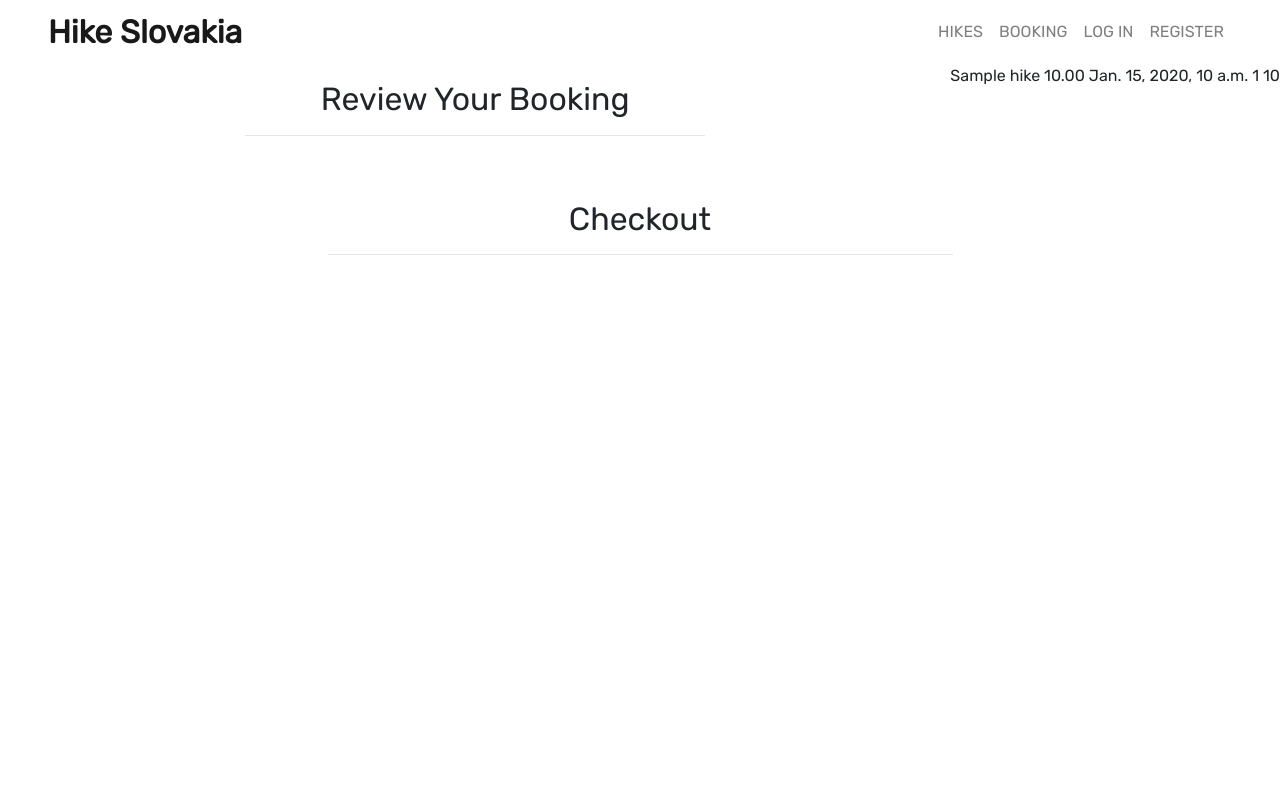
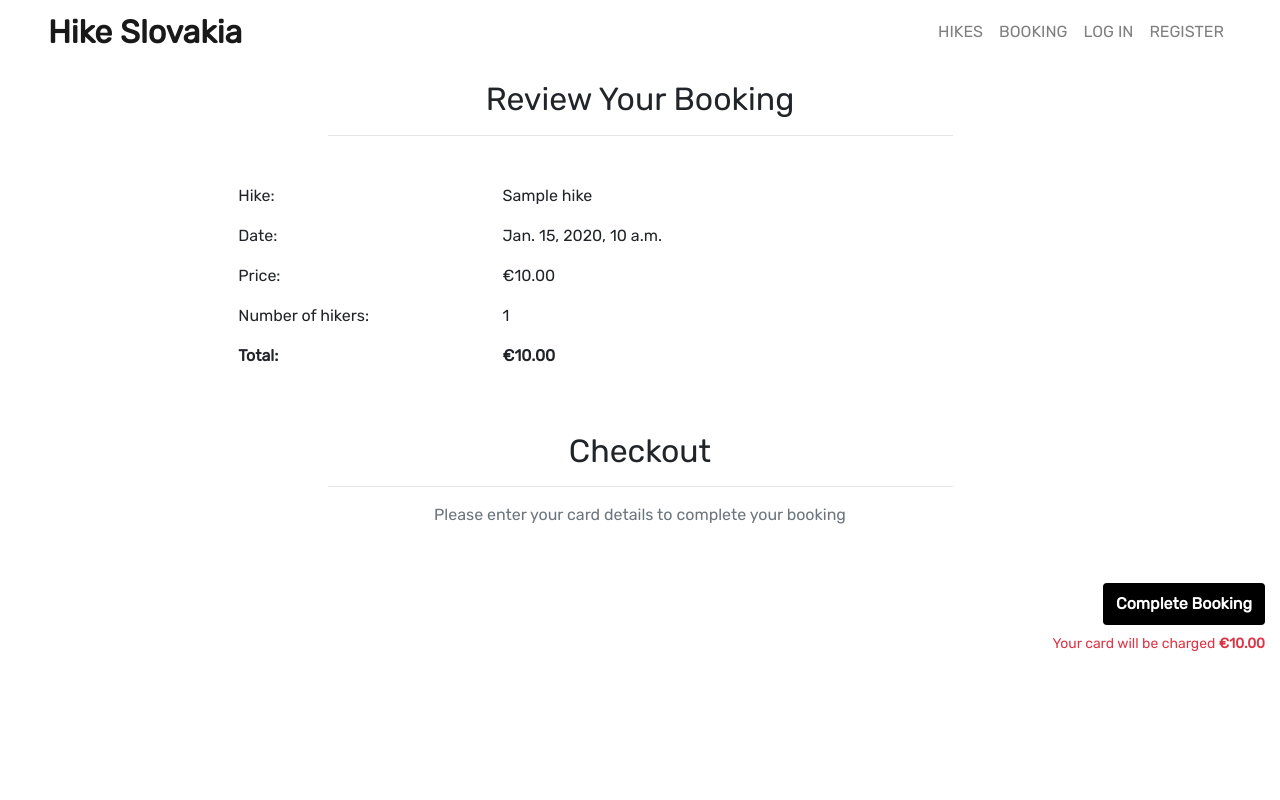
Before and after one commit to monika-hrda/hike-slovakia, a Django app: template checkout/templates/checkout/checkout.html in a window 1280 px wide. Run offline with Django 3.2, Linux system fonts and the light colour scheme; tables that the repository leaves empty hold one stand-in row (values such as "Sample post"); the template is opened without the code that fills it: values that come from a table or form of the project are taken from there, most other values are stand-ins (such as "Sample title", 1, 10 or a date in 2020).

Commit message:
Add checkout template, set up crispy forms

```diff
--- a/checkout/templates/checkout/checkout.html
+++ b/checkout/templates/checkout/checkout.html
@@ -9,16 +9,55 @@
             <h2>Review Your Booking</h2>
             <hr class="w-50 mb-2 mb-md-5">
         </div>
-        {{ hike.title }}
-        {{ hike.price }}
-        {{ hike_date }}
-        {{ num_hikers }}
-        {{ price_total }}
     </div>
+    <div class="row offset-2">
+        <p class="col-md-3">Hike:</p>
+        <p class="col-md-7">{{ hike.title }}</p>
+    </div>
+    <div class="row offset-2">
+        <p class="col-md-3">Date:</p>
+        <p class="col-md-7">{{ hike_date }}</p>
+    </div>
+    <div class="row offset-2">
+        <p class="col-md-3">Price:</p>
+        <p class="col-md-7">€{{ hike.price | floatformat:2 }}</p>
+    </div>
+    <div class="row offset-2">
+        <p class="col-md-3">Number of hikers:</p>
+        <p class="col-md-7">{{ num_hikers }}</p>
+    </div>
+    <div class="row offset-2">
+        <p class="col-md-3"><strong>Total:</strong></p>
+        <p class="col-md-7"><strong>€{{ price_total | floatformat:2 }}</strong></p>
+    </div>
+
     <div class="row">
-        <div class="col text-center mt-3">
+        <div class="col-12 text-center mt-5">
             <h2>Checkout</h2>
-            <hr class="w-50 mb-2 mb-md-5">
+            <hr class="w-50">
+        </div>
+        <div class="col-12">
+            <p class="text-center text-muted">Please enter your card details to complete your booking</p>
+        </div>
+        <div class="col-12">
+            <form action="" method="POST" id="payment-form">
+                {% csrf_token %}
+                <fieldset class="px-3">
+                    <!-- A Stripe card element will go here -->
+                    <div class="mb-3" id="card-element"></div>
+                    <!-- Used to display form errors -->
+                    <div class="mb-3 text-danger" id="card-errors" role="alert"></div>
+                </fieldset>
+
+                <div class="submit-button text-right mt-3 mb-2">
+                    <button id="submit-button" class="btn rounded-1 mt-2 py-2 my-1 book-hike-btn">
+                        <span class="font-weight-bold">Complete Booking</span>
+                    </button>
+                    <p class="small text-danger my-1">
+                        <span>Your card will be charged <strong>€{{ price_total | floatformat:2 }}</strong></span>
+                    </p>
+                </div>
+            </form>
         </div>
     </div>
 </div>
--- a/requirements.txt
+++ b/requirements.txt
@@ -1,6 +1,7 @@
 asgiref==3.5.2
 Django==3.2.14
 django-allauth==0.41.0
+django-crispy-forms==1.14.0
 oauthlib==3.2.0
 Pillow==9.2.0
 python3-openid==3.2.0
```
Also changed, not shown: hike_slovakia/settings.py (+9 -0 lines).
